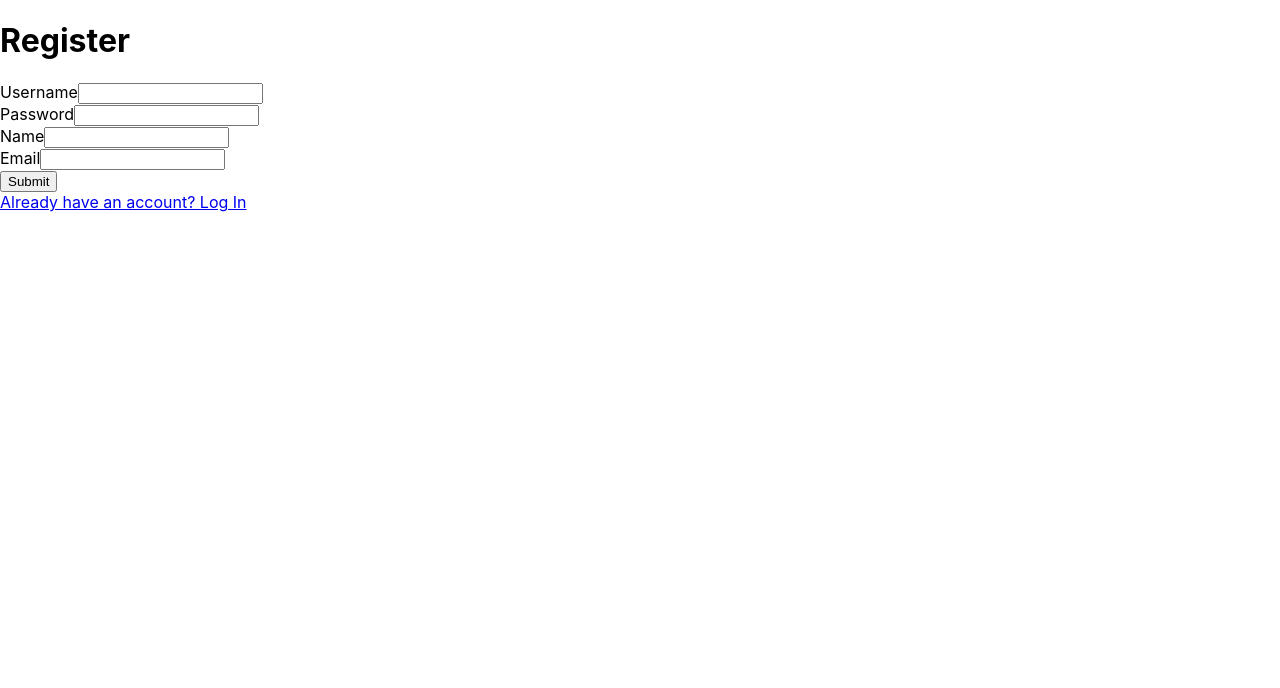
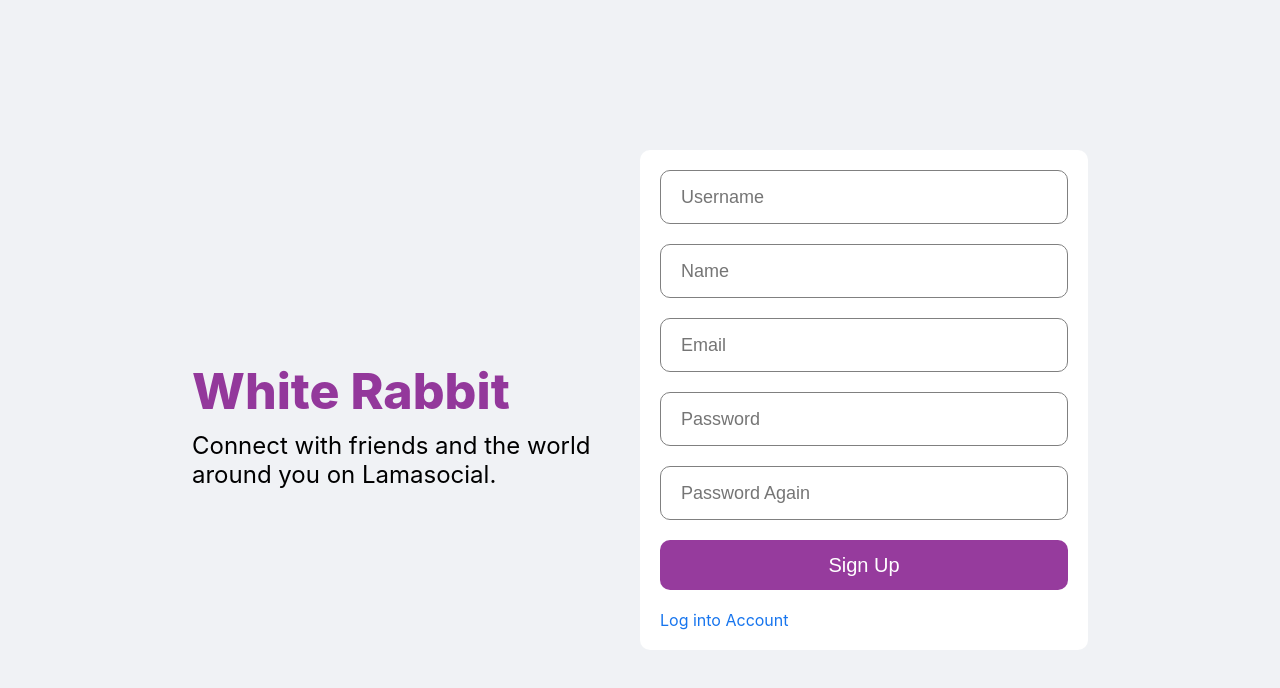
Before and after one commit to thotrang/case5, a React (Create React App) app: page /register in a window 1280 px wide. Shown: the top 688 px of the page. Built offline with nearby package versions, Linux system fonts and the light colour scheme.

Commit message:
sure login

```diff
--- a/src/components/auth/Login.js
+++ b/src/components/auth/Login.js
@@ -1,39 +1,70 @@
-import { Form, Field, Formik } from "formik";
-import { useDispatch} from "react-redux";
-import { useNavigate} from "react-router-dom";
+import { useDispatch, useSelector } from "react-redux";
+import { useNavigate } from "react-router-dom";
 import { loginApi } from "../../service/userService";
+import { Link } from "react-router-dom";
+import { Formik, Form, Field, ErrorMessage } from "formik";
+import * as Yup from 'yup';
+import "./login.css";
+import { checkPassword, checkUsernameExitsted } from "../../redux/slice/userSlice";
 
-function Login(){
-    const dispatch= useDispatch()
-    const navigate= useNavigate()
 
-    const handleLogin=(value)=>{
-        dispatch(loginApi({value,navigate}))
+export default function Login() {
+    const dispatch = useDispatch()
+    const navigate = useNavigate()
+
+    const handleSubmit = (user) => {
+
+        dispatch(loginApi({ user, navigate }))
+
     }
+    const checkPasswordRight = useSelector(checkPassword)
+    const checkUsername = useSelector(checkUsernameExitsted)
 
     return (
-        <div>
-            <h1>Login</h1>
+        <div className="login">
+            <div className="loginWrapper">
+                <div className="loginLeft">
+                    <h3 className="loginLogo">White Rabbit</h3>
+                    <span className="loginDesc">
+                        Connect with friends and the world around you on Lamasocial.
+                    </span>
+                </div>
+                <div className="loginRight">
                     <Formik
                         initialValues={{
-                    username:'',
-                    password:''
+                            username: '',
+                            password: ''
                         }}
-                onSubmit={(value)=>{
-                    handleLogin(value)
+                        validationSchema={Yup.object({
+                            username: Yup.string()
+                                .required(<span style={{ color: 'red' }}>Pleace input Username</span>),
+                            password: Yup.string()
+                                .required(<span style={{ color: 'red' }}>Pleace input Password</span>)
+                        })
+                        }
+                        onSubmit={(user) => {
+                            handleSubmit(user)
                         }}
                     >
-                <Form>
-                    <label>Username</label>
-                    <Field name={'username'}></Field>
+                        <Form className="loginBox">
+                            <Field placeholder="Username" className="loginInput" name="username" />
+                            <ErrorMessage name={'username'}></ErrorMessage>
+                            {checkUsername && <span style={{ color: 'red' }}>Username was not exitsted</span>}
+                            {checkUsername && <br></br>}
                             <br></br>
-                    <label>Password</label>
-                    <Field name="password"></Field>
+                            <Field placeholder="Password" className="loginInput" name="password" />
+                            <ErrorMessage name={'password'}></ErrorMessage>
+                            {checkPasswordRight && <span style={{ color: 'red' }}>Password wrong</span>}
+                            {checkPasswordRight && <br></br>}
                             <br></br>
-                    <button>Login</button>
+                            <button className="loginButton">Log In</button>
+                            <br></br>
+                            <span className="loginForgot">Forgot Password?</span>
+                            <Link className="linkA" to="/register">Create a New Account</Link>
                         </Form>
                     </Formik>
                 </div>
-    )
+            </div>
+        </div >
+    );
 }
-export default Login
--- a/src/components/auth/Register.js
+++ b/src/components/auth/Register.js
@@ -1,54 +1,96 @@
-import { Form, Field, Formik } from "formik";
-import { useDispatch} from "react-redux";
-import { useNavigate,Link } from "react-router-dom";
+
+import { useState } from "react";
+import { useDispatch, useSelector } from "react-redux";
+import { useNavigate, Link } from "react-router-dom";
 import { registerApi } from "../../service/userService";
+import "./register.css";
+import validator from "validator";
+import { checkEmailExitsted, checkUsernameExitsted } from "../../redux/slice/userSlice";
 
-function Register() {
+export default function Register() {
     const dispatch = useDispatch()
-    const handleSubmit = (value) => {
-        dispatch(registerApi(value))
+    const navigate = useNavigate();
+    const [user, setUser] = useState({
+        username: "",
+        email: "",
+        password: "",
+        rePassword: '',
+        name: "",
+    })
+    const [isInputNull, setIsInputNull] = useState(false)
+    const [isRePassword, setIsRePassword] = useState(false)
+    const [checkFormEmail, setCheckFormEmail] = useState(false);
+
+    const checkEmail = useSelector(checkEmailExitsted);
+    const checkUsername = useSelector(checkUsernameExitsted)
+
+    const handleSubmit = () => {
+        if (!user.name || !user.username || !user.email || !user.password || !user.rePassword) {
+            setIsInputNull(true)
+        } else {
+            setIsInputNull(false)
+            if (!validator.isEmail(user.email)) {
+                setCheckFormEmail(true)
+            } else {
+                setCheckFormEmail(false)
+                if (user.password !== user.rePassword) {
+                    setIsRePassword(true)
+                } else {
+                    setIsRePassword(false)
+                    dispatch(registerApi({user,navigate}))
+                }
+            }
+        }
+
     }
-    const navigate = useNavigate();
+
+    const handleChange = (e) => {
+        setUser({
+            ...user,
+            [e.target.name]: e.target.value
+        })
+    }
 
     return (
-        <div>
-            <h1>Register</h1>
-            <Formik
-                initialValues={{
-                    username: "",
-                    email: "",
-                    password: "",
-                    name: "",
-                    dob: "",
-                    avatar: ""
-                }}
-                // enableReinitialize
+        <div className="login">
+            <div className="loginWrapper">
+                <div className="loginLeft">
+                    <h3 className="loginLogo">White Rabbit</h3>
+                    <span className="loginDesc">
+                        Connect with friends and the world around you on Lamasocial.
+                    </span>
+                </div>
+                <div className="loginRight">
+                    <div className="loginBox">
+                        <input placeholder="Username" id="username" className="loginInput" name="username" onChange={(e) => { handleChange(e) }} />
+                        <br></br>
+                        {checkUsername && <span style={{ color: 'red' }}>Username was exitsted</span>}
+                        {checkUsername && <br></br>}
 
-                onSubmit={(value) => {
-                    handleSubmit(value)
-                }}
-            >
-                <Form>
-                    <label>Username</label>
-                    <Field name={'username'}></Field>
-                    <br></br>
-                    <label>Password</label>
-                    <Field name={'password'}></Field>
-                    <br></br>
-                    <label>Name</label>
-                    <Field name={'name'}></Field>
-                    <br></br>
-                    <label>Email</label>
-                    <Field name={'email'}></Field>
-                    <br></br>
+                        <input placeholder="Name" className="loginInput" name="name" onChange={(e) => { handleChange(e) }} />
+                        <br></br>
 
-                    <button>Submit</button>
-                </Form>
-            </Formik>
-            <Link fontSize="0.85rem" onClick={navigate("/login")}>
-                Already have an account? Log In
-            </Link>
-        </div >
-    )
+                        <input placeholder="Email" className="loginInput" name="email" onChange={(e) => { handleChange(e) }} /> <br></br>
+                        {checkEmail && <span style={{ color: 'red' }}>Email was exitsted</span>}
+                        {checkEmail && <br></br>}
+                        {checkFormEmail && <span style={{ color: 'red' }}>Wrong email... please in put email with validator xxx@xxx.xxx</span>}
+                        {checkFormEmail && <br></br>}
+
+                        <input placeholder="Password" className="loginInput" name="password" onChange={(e) => { handleChange(e) }} /> <br></br>
+
+                        <input placeholder="Password Again" className="loginInput" name="rePassword" onChange={(e) => { handleChange(e) }} /> <br></br>
+                        {isRePassword && <span style={{ color: 'red' }}>RePassword wrong</span>}
+                        {isRePassword && <br></br>}
+
+                        {isInputNull && <span style={{ color: 'red' }}>Please complete all information</span>}
+                        {isInputNull && <br></br>}
+
+                        <button className="loginButton" onClick={() => { handleSubmit() }}>Sign Up</button> <br></br>
+
+                        <Link to="/login" className="linkA">Log into Account</Link>
+                    </div>
+                </div>
+            </div>
+        </div>
+    );
 }
-export default Register
--- /dev/null
+++ b/src/components/auth/login.css
@@ -0,0 +1,84 @@
+ .login {
+     width: 100vw;
+     height: 100vh;
+     background-color: #f0f2f5;
+     display: flex;
+     align-items: center;
+     justify-content: center;
+ }
+
+ .loginWrapper {
+     width: 70%;
+     height: 70%;
+     display: flex;
+ }
+
+ .loginLeft,
+ .loginRight {
+     flex: 1;
+     display: flex;
+     flex-direction: column;
+     justify-content: center;
+ }
+
+ .loginLogo {
+     font-size: 50px;
+     font-weight: 800;
+     color: #770080c4;
+     margin-bottom: 10px;
+ }
+
+ .loginDesc {
+     font-size: 24px;
+ }
+
+ .loginBox {
+     height: auto;
+     padding: 20px;
+     background-color: white;
+     border-radius: 10px;
+     display: flex;
+     flex-direction: column;
+     justify-content: space-between;
+ }
+
+ .loginInput {
+     height: 50px;
+     border-radius: 10px;
+     border: 1px solid gray;
+     font-size: 18px;
+     padding-left: 20px;
+ }
+
+ .loginInput:focus {
+     outline: none;
+ }
+
+ .loginButton {
+     height: 50px;
+     border-radius: 10px;
+     border: none;
+     background-color: #770080c4;
+     color: white;
+     font-size: 20px;
+     font-weight: 500;
+     cursor: pointer;
+ }
+
+ .loginForgot {
+     text-align: center;
+     color: #1775ee;
+ }
+
+ .loginRegisterButton {
+     width: 60%;
+     align-self: center;
+     height: 50px;
+     border-radius: 10px;
+     border: none;
+     background-color: #42b72a;
+     color: white;
+     font-size: 20px;
+     font-weight: 500;
+     cursor: pointer;
+ }
--- /dev/null
+++ b/src/components/auth/register.css
@@ -0,0 +1,76 @@
+.login {
+    width: 100vw;
+    height: 100vh;
+    background-color: #f0f2f5;
+    display: flex;
+    align-items: center;
+    justify-content: center;
+  }
+
+  .loginWrapper {
+    width: 70%;
+    height: 70%;
+    display: flex;
+  }
+
+  .loginLeft,
+  .loginRight {
+    flex: 1;
+    display: flex;
+    flex-direction: column;
+    justify-content: center;
+  }
+
+  .loginLogo {
+    font-size: 50px;
+    font-weight: 800;
+    color: #770080c4;
+    margin-bottom: 10px;
+  }
+
+  .loginDesc {
+    font-size: 24px;
+  }
+
+  .loginBox{
+      height: auto;
+      padding: 20px;
+      background-color: white;
+      border-radius: 10px;
+      display: flex;
+      flex-direction: column;
+      justify-content: space-between;
+  }
+
+  .loginInput{
+      height: 50px;
+      border-radius: 10px;
+      border: 1px solid gray;
+      font-size: 18px;
+      padding-left: 20px;
+  }
+
+  .loginInput:focus{
+      outline: none;
+  }
+
+  .loginButton{
+      height: 50px;
+      border-radius: 10px;
+      border: none;
+      background-color: #770080c4;
+      color: white;
+      font-size: 20px;
+      font-weight: 500;
+      cursor: pointer;
+  }
+
+  .loginForgot{
+      text-align: center;
+      color: #1775ee;
+  }
+
+  .linkA{
+    text-decoration:none;
+    color: #1775ee;
+  }
--- a/src/components/home/Home.js
+++ /dev/null
@@ -1,6 +0,0 @@
-function Home (){
-    return(
-        <div>home</div>
-    )
-}
-export default Home
--- a/src/redux/slice/userSlice.js
+++ b/src/redux/slice/userSlice.js
@@ -1,7 +1,7 @@
 import { createSlice } from "@reduxjs/toolkit";
 import { loginApi, registerApi } from "../../service/userService";
 const initialState = {
-    user:{
+    user: {
         username: "",
         email: "",
         password: "",
@@ -9,37 +9,57 @@ const initialState = {
         dob: "",
         avatar: ""
     },
-    token:''
+    token: '',
+    checkEmailExitsted: false,
+    checkUsernameExitsted: false,
+    checkPassword:false
+
 }
 export const userSlice = createSlice({
-    name:'user',
+    name: 'user',
     initialState,
-    reducers:{
+    reducers: {
+        logout: () => initialState
+    },
+    extraReducers: (builder) => {
+        builder
+            .addCase(registerApi.fulfilled, (state, action) => {
 
-    },
-    extraReducers:(builder)=>{
-        builder
-        .addCase(registerApi.fulfilled,(state,action)=>{
+                state.checkEmailExitsted = false
+                state.checkUsernameExitsted = false
+                state.isRegisterSuccess =true
                 state.user = action.payload.user
                  alert('register success')
+
             })
-        .addCase(registerApi.rejected,(state,action)=>{
-            if(action.error.message.includes('410')){
-                alert("email was exitsted")
-            }else if(action.error.message.includes('411')){
-                alert("username was exitsted")
+            .addCase(registerApi.rejected, (state, action) => {
+                if (action.error.message.includes('411')) {
+                    state.checkEmailExitsted = false
+                    state.checkUsernameExitsted = true
+
+                } else if (action.error.message.includes('410')) {
+                    state.checkUsernameExitsted = false
+                    state.checkEmailExitsted = true
+
                 }
+
             })
-        .addCase(loginApi.fulfilled,(state,action)=>{
+            .addCase(loginApi.fulfilled, (state, action) => {
+                localStorage.setItem('accessToken', JSON.stringify(action.payload.token));
                 state.token = action.payload.token
             })
-        .addCase(loginApi.rejected,(state,action)=>{
-            if(action.error.message.includes('401')){
-                alert('sai mật khẩu')
-            }else if(action.error.message.includes('401')){
-                alert('không tìm thấy tài khoản')
+            .addCase(loginApi.rejected, (state, action) => {
+                if (action.error.message.includes('404')) {
+                    state.checkPassword = false
+                    state.checkUsernameExitsted = true
+                } else if (action.error.message.includes('401')) {
+                    state.checkUsernameExitsted = false
+                    state.checkPassword = true
                 }
             })
     }
 })
+export const checkPassword = (state) => state.user.checkPassword
+export const checkEmailExitsted = (state) => state.user.checkEmailExitsted;
+export const checkUsernameExitsted = (state) => state.user.checkUsernameExitsted;
 export default userSlice.reducer
```
Also changed, not shown: package.json (+7 -1 lines), src/page/home/Home.js (added, +28 -0 lines), src/service/userService.js (+6 -5 lines), 1 other file (tests, documents, lock files or other folders). Lines whose indentation alone changed are shown as unchanged.
